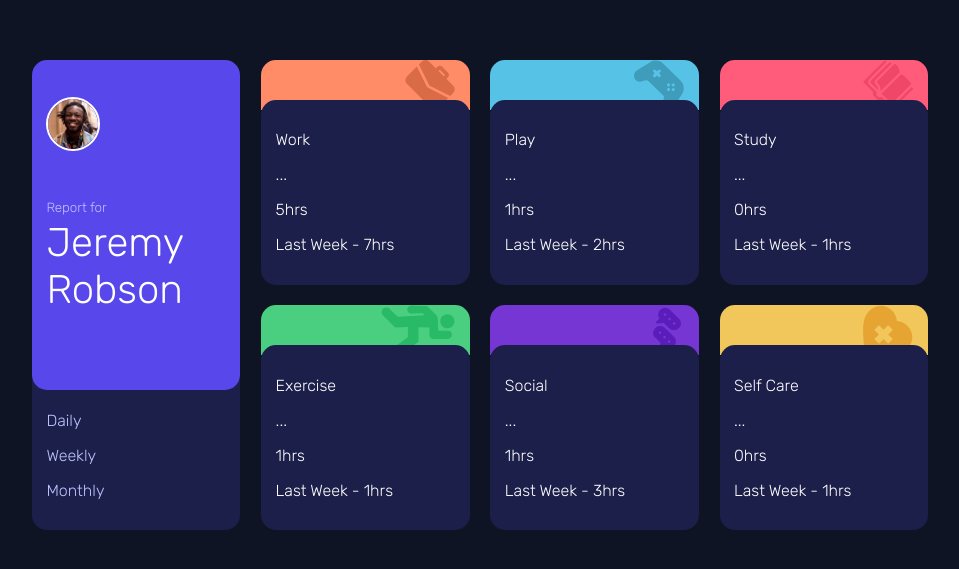
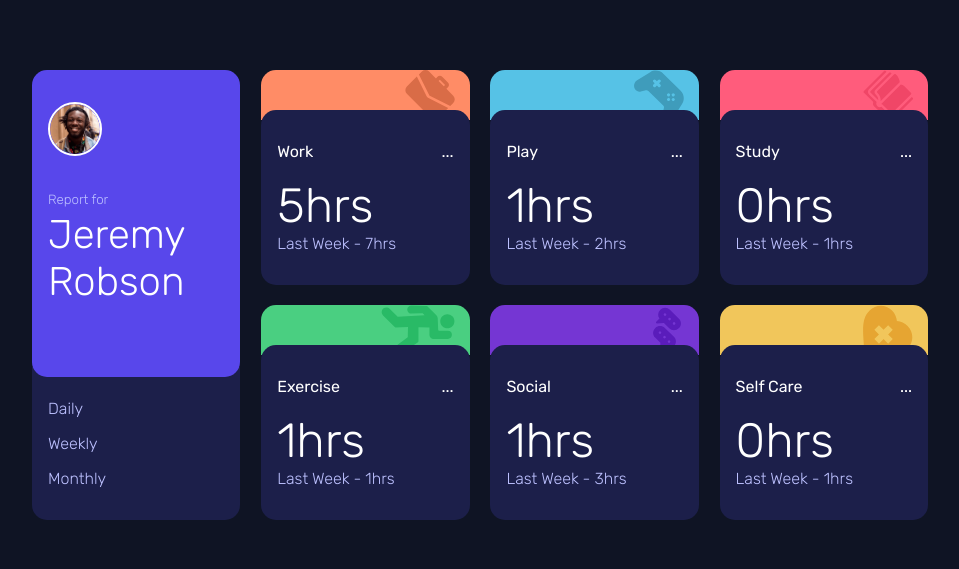
Before and after one commit to SanazBHMN/time-tracking-dashboard, a plain HTML site: page index.html in a window 1280 px wide. Shown: the part 105-674 px from the top of the page, without its empty margins (160-1119 px from the left). Drawn offline with Linux system fonts and the light colour scheme.

Commit message:
Complete cards typography

```diff
--- a/style/style.css
+++ b/style/style.css
@@ -13,7 +13,7 @@
   --text-color: white;
   --secondary-text-color: hsl(236, 100%, 87%);
   --radius: 15px;
-  --padding: 0.9rem;
+  --padding: 1rem;
 }
 
 /* Global Styling */
@@ -61,6 +61,22 @@ body {
 
 img[src$=".svg"] {
   margin-right: 15px;
+}
+
+.card-title {
+  display: flex;
+  justify-content: space-between;
+  font-weight: 400;
+}
+
+.current {
+  font-size: 3rem;
+  margin: 0;
+}
+
+.previous {
+    color: var(--secondary-text-color);
+    margin-top: 0;
 }
 
 div[class$="-card"] {
```
